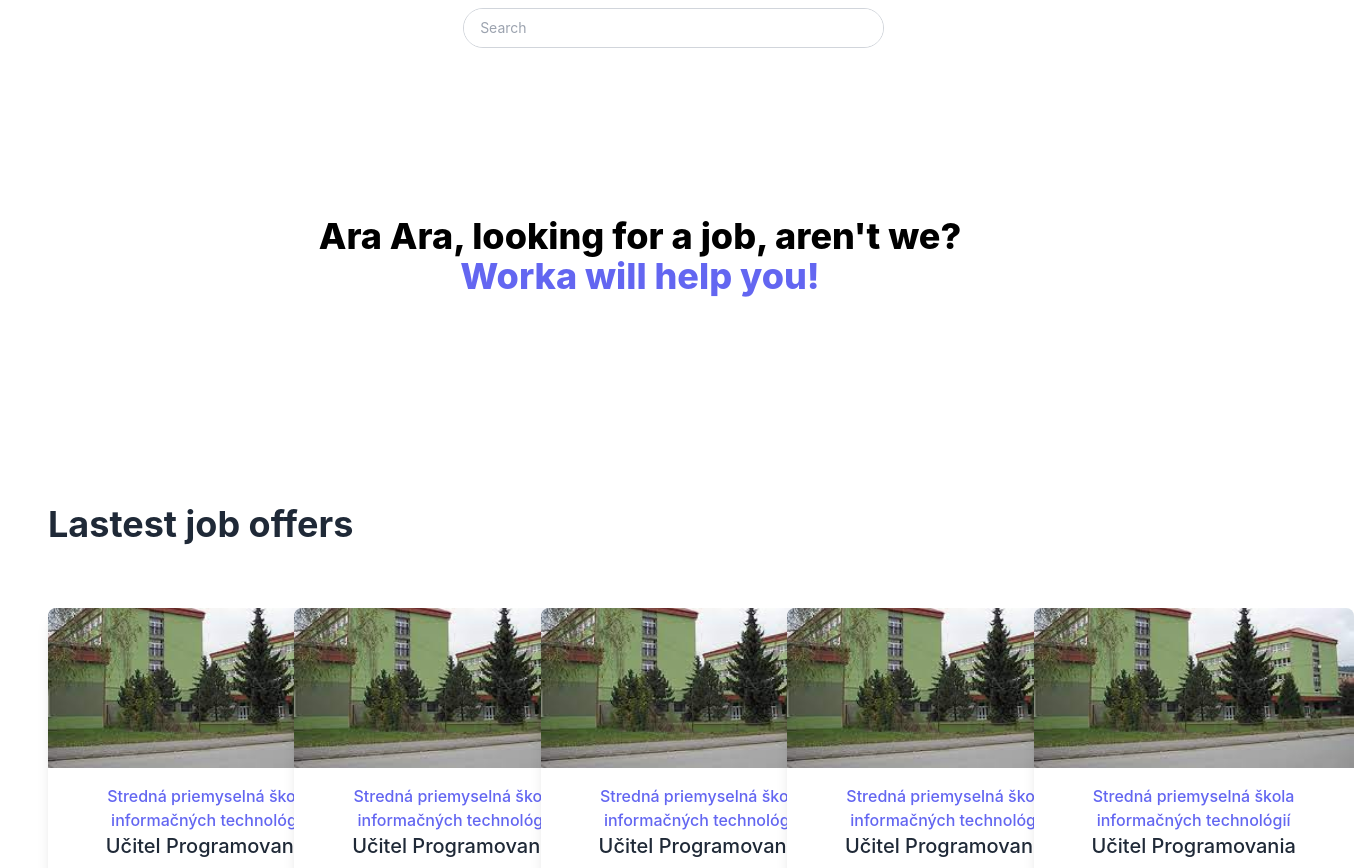
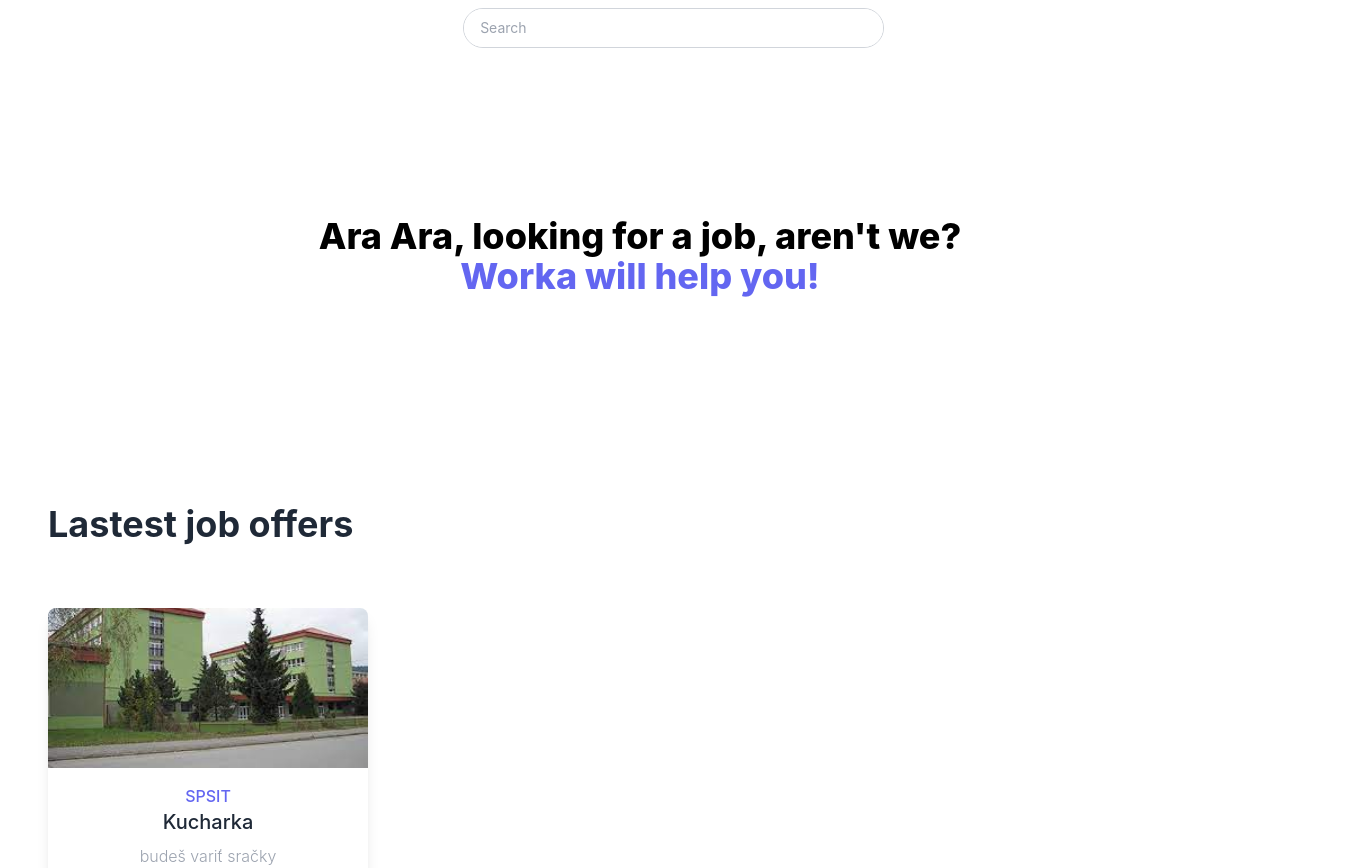
Before and after one commit to HiImMilan/Profesia, a React (Create React App) app in the folder frontend/: page / in a window 1280 px wide. Shown: the top 868 px of the page, 1354 px wide, since content can reach past the window. Built offline with nearby package versions, Linux system fonts and the light colour scheme.

Commit message:
JobSearchDiv akceptuje JSON po novom

```diff
--- a/frontend/src/components/elements/JobSearchDiv.js
+++ b/frontend/src/components/elements/JobSearchDiv.js
@@ -1,5 +1,13 @@
 import React from 'react';
 import JobCard from '../cards/JobCard.js';
+
+const json = [ {jobTitle:"Kucharka", advertiser: "SPSIT", coverImage: "index5.jpg", JobDescription: "budeš variť sračky", profilePicture: "kysuca.png", advertiserName: "Niekto niekto", remainingTime: "80", addedDate: "9.4.2020"},
+]
+
+
+
+//loop over json and create a JobCard for each job
+
 
 let JobSearchDiv = () => {
     return (
@@ -12,15 +20,8 @@ let JobSearchDiv = () => {
                 </div>
             </div>
             <div class="grid grid-cols-1 md:grid-cols-2 xl:grid-cols-5 gap-12">
-
-                <JobCard profilePicture="kysuca.png" coverImage="index5.jpg" advertiser="Stredná priemyselná škola informačných technológií" jobTitle="Učitel Programovania" JobDescription="Lorem ipsum dolor sit amet, consectetur adipisicing elit. Eligendi non quis exercitationem culpa nesciunt nihil" advertiserName="Ing. Martin Cvinček" addedDate="10. July 2022" remainingTime="69"/>
-                <JobCard profilePicture="kysuca.png" coverImage="index5.jpg" advertiser="Stredná priemyselná škola informačných technológií" jobTitle="Učitel Programovania" JobDescription="Lorem ipsum dolor sit amet, consectetur adipisicing elit. Eligendi non quis exercitationem culpa nesciunt nihil" advertiserName="Ing. Martin Cvinček" addedDate="10. July 2022" remainingTime="69"/>
-                <JobCard profilePicture="kysuca.png" coverImage="index5.jpg" advertiser="Stredná priemyselná škola informačných technológií" jobTitle="Učitel Programovania" JobDescription="Lorem ipsum dolor sit amet, consectetur adipisicing elit. Eligendi non quis exercitationem culpa nesciunt nihil" advertiserName="Ing. Martin Cvinček" addedDate="10. July 2022" remainingTime="69"/>
-                <JobCard profilePicture="kysuca.png" coverImage="index5.jpg" advertiser="Stredná priemyselná škola informačných technológií" jobTitle="Učitel Programovania" JobDescription="Lorem ipsum dolor sit amet, consectetur adipisicing elit. Eligendi non quis exercitationem culpa nesciunt nihil" advertiserName="Ing. Martin Cvinček" addedDate="10. July 2022" remainingTime="69"/>
-                <JobCard profilePicture="kysuca.png" coverImage="index5.jpg" advertiser="Stredná priemyselná škola informačných technológií" jobTitle="Učitel Programovania" JobDescription="Lorem ipsum dolor sit amet, consectetur adipisicing elit. Eligendi non quis exercitationem culpa nesciunt nihil" advertiserName="Ing. Martin Cvinček" addedDate="10. July 2022" remainingTime="69"/>
-
-
-
+                {/*Absolutne neviem, čo toto zaklinadlo robí, ale zjavne funguje*/}
+                {json.map(job => <JobCard {...job} />)}
             </div>
         </div>
     )
```
